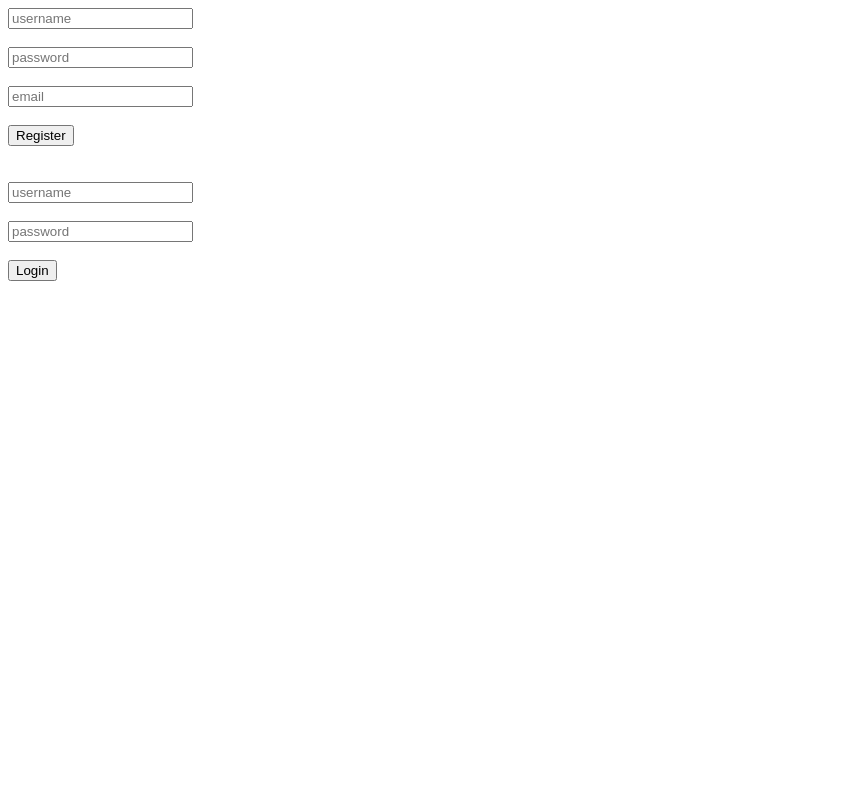
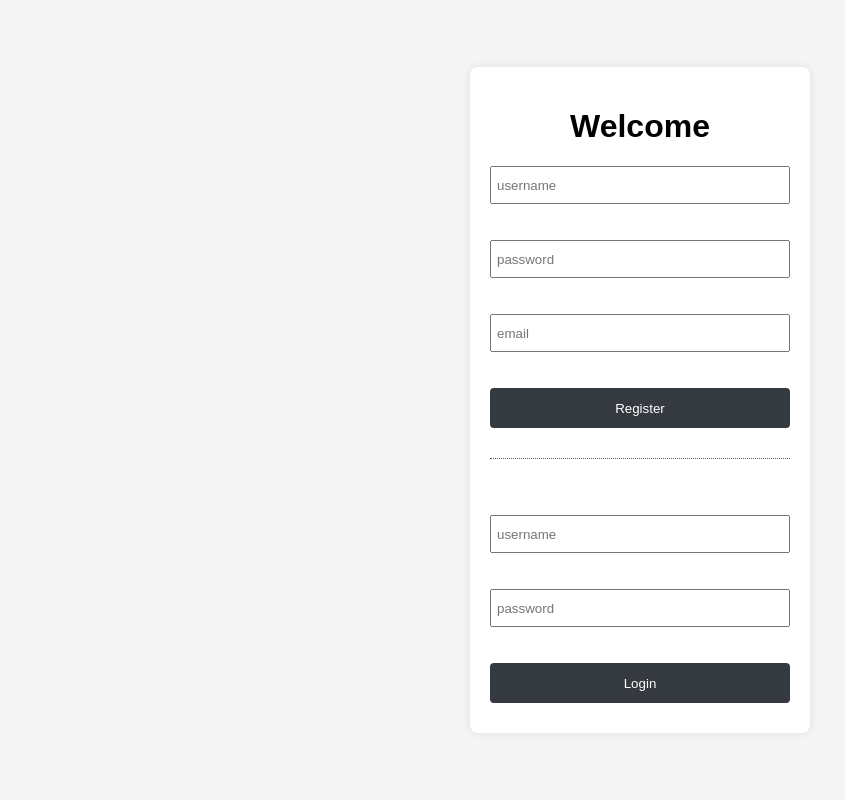
Before and after one commit to AgusNazer/esq-1.0, a Flask app: page /auth/login in a window 1280 px wide. Shown: the whole page, without its empty margins (0-845 px from the left). Run offline with Flask 3, Linux system fonts and the light colour scheme.

Commit message:
feat:forms login/register css

```diff
--- a/backend/src/auth/auth.py
+++ b/backend/src/auth/auth.py
@@ -108,7 +108,8 @@ def login():
                         'exp': datetime.utcnow() + timedelta(seconds=120)
                     }, current_app.config['SECRET_KEY'], algorithm="HS256")
                     flask_session['token'] = token
-                    return jsonify({'token': token}), 200
+                    # return jsonify({'token': token, 'redirect': True}), 200
+                    return redirect(url_for('home.home'))
                 else:
                     return jsonify({'error': 'Incorrect username or password'}), 403
             else:
--- /dev/null
+++ b/backend/static/css/forms.css
@@ -0,0 +1,60 @@
+body {
+    margin: 0;
+    padding: 0;
+    font-family: sans-serif;
+    background-color: #f5f5f5;
+    display: flex;
+    justify-content: center;
+    align-items: center;
+    height: 100vh;
+}
+
+h1 {
+    text-align: center;
+}
+
+.form-container {
+    background-color: #fff;
+    padding: 20px;
+    border-radius: 8px;
+    box-shadow: 0 0 10px rgba(0, 0, 0, 0.1);
+    width: 300px;
+}
+
+.form {
+    display: flex;
+    flex-direction: column;
+}
+
+.form h1, h2 {
+    text-align: center;
+    margin-bottom: 20px;
+    color: #343a40;
+}
+
+.inputs{
+    height: 24px;  /* Aplica el mismo height a todos los inputs y al botón */
+    padding: 5px;
+}
+.form input[type="submit"] {
+    height: 40px;  /* Aplica el mismo height a todos los inputs y al botón */
+    padding: 5px;
+    margin-bottom: 10px;
+    border: 1px solid #ccc;
+    border-radius: 4px;
+}
+
+.form input[type="submit"] {
+    background-color: #343a40;
+    color: white;
+    border: none;
+    cursor: pointer;
+}
+
+.form input[type="submit"]:hover {
+    background-color: #495057;
+}
+.boton {
+    height: 40px;
+    border: solid red 2px;
+}
--- a/backend/templates/index.html
+++ b/backend/templates/index.html
@@ -4,7 +4,7 @@
     <meta charset="UTF-8">
     <meta name="viewport" content="width=device-width, initial-scale=1.0">
     <title>Document</title>
-    <link rel="stylesheet" href="admin.css">  </head>
+    <link rel="stylesheet" href="{{ url_for('static', filename='css/admin.css') }}">  </head>
     <!-- script to close session(end) -->
     <script>
         function logout() {
--- a/backend/templates/login.html
+++ b/backend/templates/login.html
@@ -4,23 +4,24 @@
     <meta charset="UTF-8">
     <meta name="viewport" content="width=device-width, initial-scale=1.0">
     <title>Login</title>
+    <link rel="stylesheet" href="{{ url_for('static', filename='css/forms.css') }}">
 </head>
 <body>
-    <form action="/auth/register" method="POST">
+    <div class="form-container">
+        <h1 class="h1">Welcome</h1>
+        <form action="/auth/register" method="POST" class="form">
+            <input type="text" name="username" placeholder="username" class="inputs"> <br><br>
+            <input type="password" name="password" placeholder="password" class="inputs"> <br><br>
+            <input type="email" name="email" placeholder="email" class="inputs"> <br><br>
+            <input type="submit" value="Register" class="boton">
+            <hr style="border: none; border-top: 1px dotted rgb(79, 91, 103); margin: 20px 0;">
+        </form><br/><br/>
 
-        <input type="username" name="username" placeholder="username"> <br><br>
-        <input type="password" name="password" placeholder="password"> <br><br>
-        <input type="email" name="email" placeholder="email"> <br><br>
-        <input type="submit" value="Register">
-
-       </form><br/><br/>
-    <form action="/auth/login" method="POST">
-
-     <input type="username" name="username" placeholder="username"> <br><br>
-     <input type="password" name="password" placeholder="password"> <br><br>
-     <input type="submit" value="Login">
-
-    </form>
-
+        <form action="/auth/login" method="POST" class="form">
+            <input type="text" name="username" placeholder="username" class="inputs"> <br><br>
+            <input type="password" name="password" placeholder="password" class="inputs"> <br><br>
+            <input type="submit" value="Login" class="boton">
+        </form>
+    </div>
 </body>
 </html>
```
Also changed, not shown: backend/static/css/admin.css (renamed from backend/templates/admin.css).
